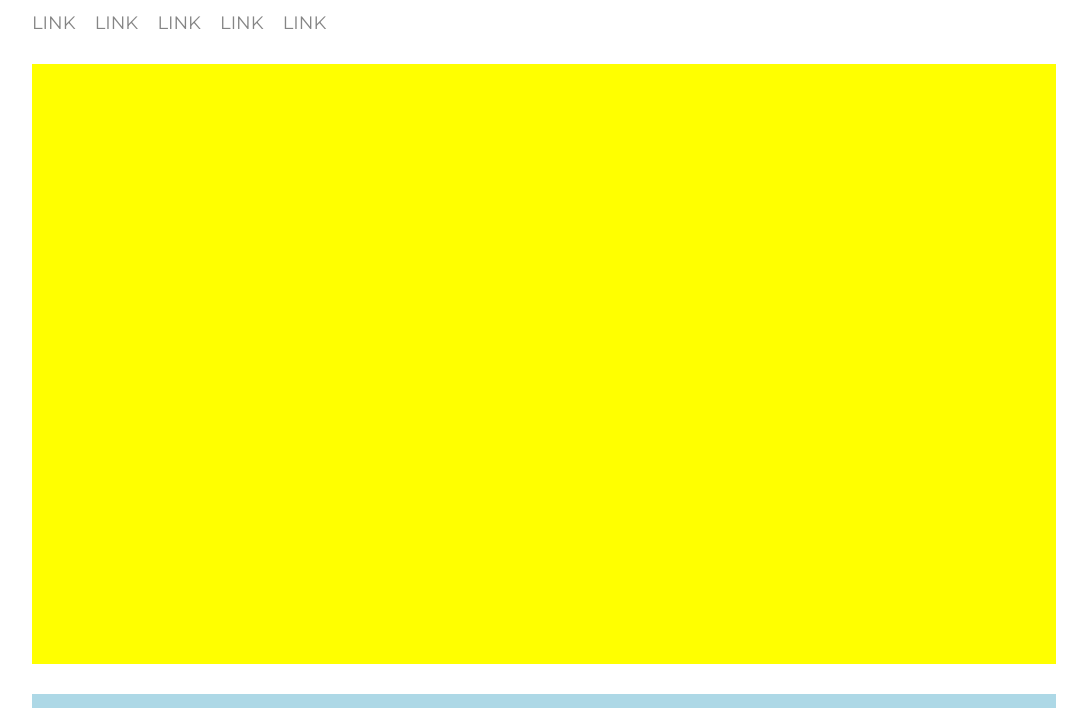
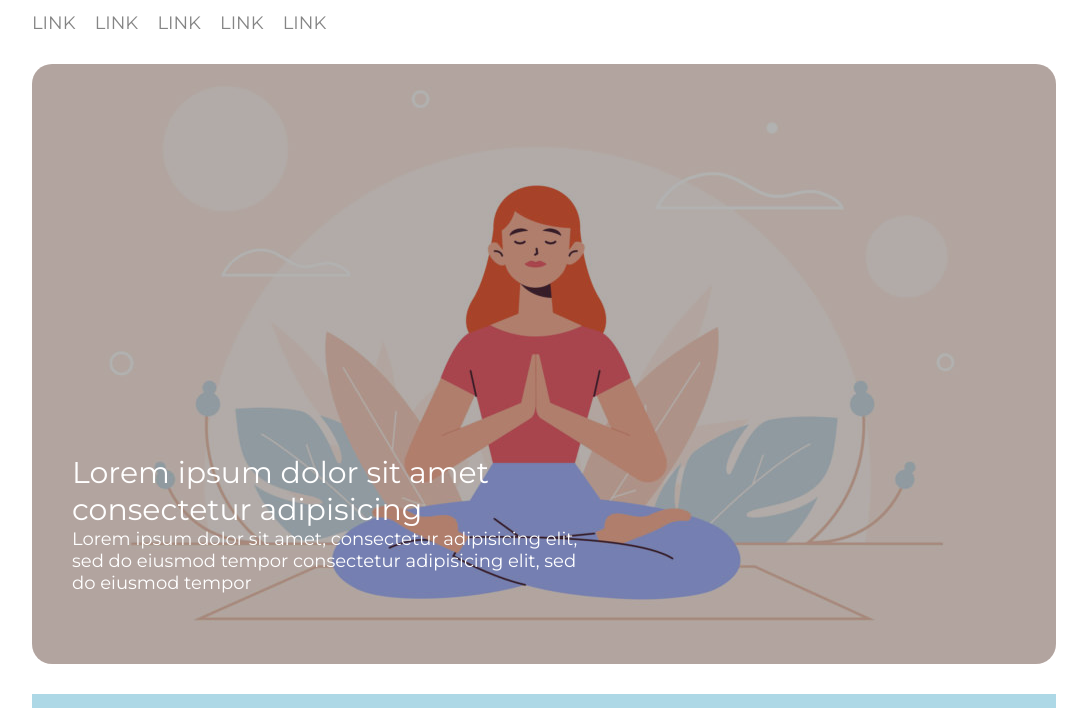
Before and after one commit to smboolean27/htmlcss-wp, a plain HTML site: page index.html in a window 1280 px wide. Shown: the part 92-800 px from the top of the page, without its empty margins (96-1183 px from the left). Drawn offline with Linux system fonts and the light colour scheme.

Commit message:
Aggiunta hero

```diff
--- a/css/style.css
+++ b/css/style.css
@@ -9,6 +9,11 @@ body {
   font-family: 'Montserrat', sans-serif;
 }
 
+p {
+  color: #929292;
+  font-size: 18px;
+}
+
 .page-container {
   width: 80%;
   margin: auto;
@@ -18,6 +23,21 @@ body {
   content: "";
   display: block;
   clear: both;
+}
+
+.img-full {
+  width: 100%;
+  height: 100%;
+  object-fit: cover;
+}
+
+.overlay {
+  position: absolute;
+  top: 0;
+  left: 0;
+  right: 0;
+  bottom: 0;
+  background-color: rgba(0,0,0,0.3);
 }
 
 /* Header */
@@ -45,9 +65,25 @@ body {
 
 /* Main */
 .hero {
+  position: relative;
   height: 600px;
   margin: 30px 0;
-  background-color: yellow;
+  border-radius: 20px;
+  overflow: hidden;
+}
+
+.hero-text {
+  position: absolute;
+  width: 50%;
+  bottom: 70px;
+  left: 40px;
+}
+.hero-text * {
+  color: #fff;
+}
+.hero-text h3 {
+  font-size: 30px;
+  font-weight: 400;
 }
 
 .leadership {
--- a/index.html
+++ b/index.html
@@ -30,7 +30,14 @@
       <!-- corpo -->
       <main>
         <!-- sezione hero -->
-        <section class="hero"></section>
+        <section class="hero">
+          <div class="overlay"></div>
+          <img class="img-full" src="img/banner.jpg" alt="Banner">
+          <div class="hero-text">
+            <h3>Lorem ipsum dolor sit amet consectetur adipisicing</h3>
+            <p>Lorem ipsum dolor sit amet, consectetur adipisicing elit, sed do eiusmod tempor consectetur adipisicing elit, sed do eiusmod tempor</p>
+          </div>
+        </section>
         <!-- /sezione hero -->
         <!-- sezione leadership -->
         <section class="leadership">
```
